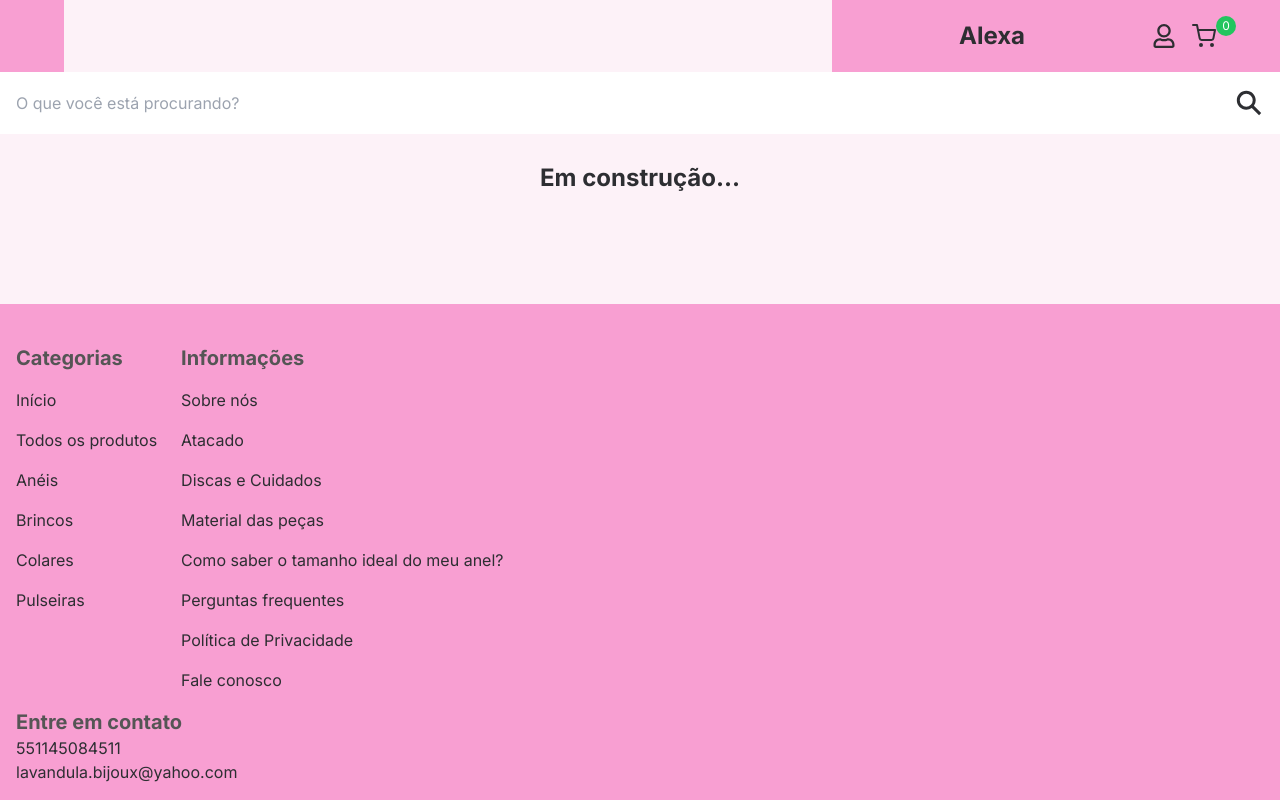
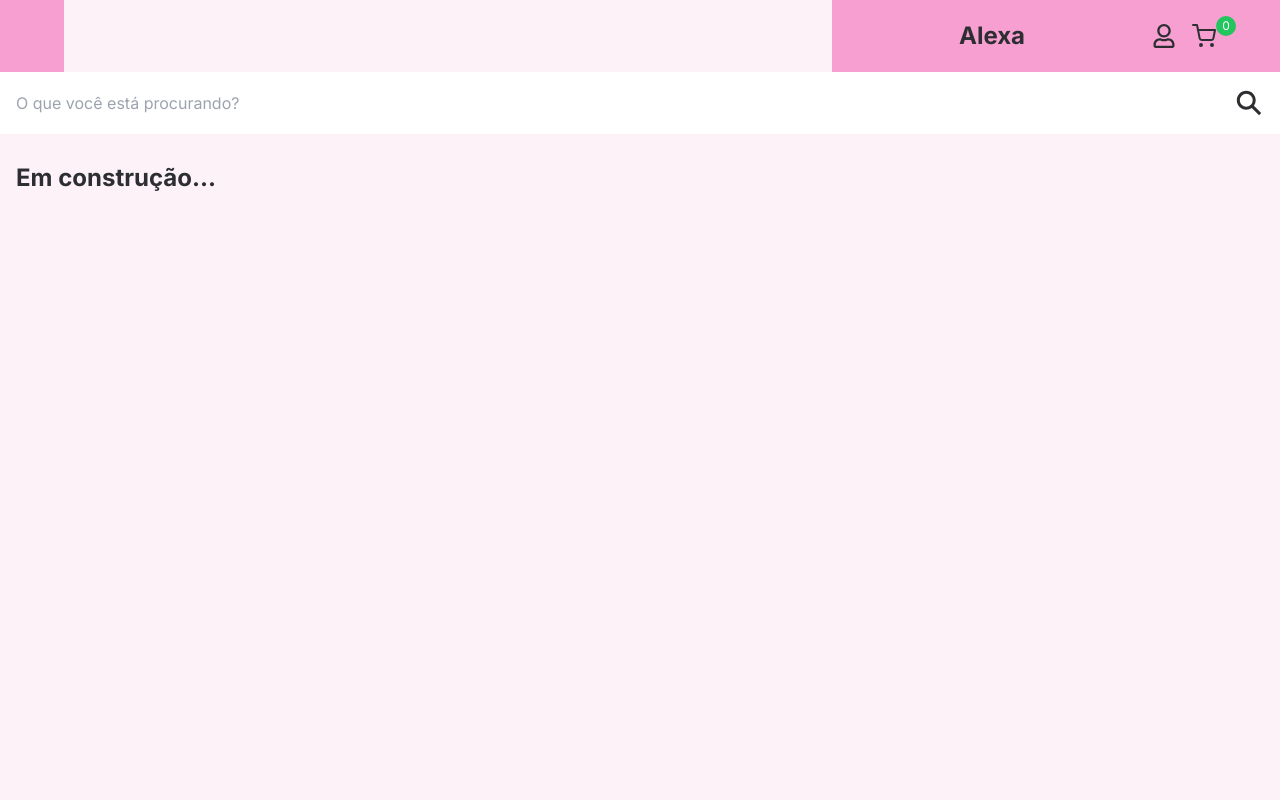
Before and after one commit to cafe51/Alexa-semijoias, a Next.js app in the folder alexa-site/: page / in a window 1280 px wide. Shown: the top 800 px of the page. Built offline with nearby package versions, Linux system fonts and the light colour scheme.

Commit message:
header and footer mooved to layout.tsx

```diff
--- a/alexa-site/src/app/cadastro/page.tsx
+++ b/alexa-site/src/app/cadastro/page.tsx
@@ -1,7 +1,6 @@
 'use client';
 
 import { useState } from 'react';
-import BodyWithHeaderAndFooter from '../components/BodyWithHeaderAndFooter';
 import { useForm } from 'react-hook-form';
 import { useRouter } from 'next/navigation';
 import { yupResolver } from '@hookform/resolvers/yup';
@@ -58,7 +57,6 @@ export default function Register() {
     };
 
     return (
-        <BodyWithHeaderAndFooter>
         <section className='flex flex-col gap-10 items-center self-center justify-center w-full h-full secColor md:w-2/5'>
             <h1>Cadastre-se</h1>
             <form
@@ -146,6 +144,5 @@ export default function Register() {
                 <p>Já possui uma conta? <a className='text-blue-500' href="/login">Iniciar sessão</a></p>
             </div>
         </section>
-        </BodyWithHeaderAndFooter>
     );
 }
--- a/alexa-site/src/app/carrinho/page.tsx
+++ b/alexa-site/src/app/carrinho/page.tsx
@@ -3,7 +3,6 @@
 // import db from '../../../public/db/db.json';
 import { ProductType } from '../utils/types';
 import CartItem from './CartItem';
-import BodyWithHeaderAndFooter from '../components/BodyWithHeaderAndFooter';
 import { useRouter } from 'next/navigation';
 import { useEffect, useState } from 'react';
 
@@ -33,7 +32,7 @@ export default function Carrinho() {
     }, [router]);
 
     return (
-        <BodyWithHeaderAndFooter>
+        <section>
             <h2 className='text-center self-center'>FINALIZE SUA COMPRA</h2>
             <section className='flex flex-col gap-1'>
                 {
@@ -65,6 +64,6 @@ export default function Carrinho() {
                         Continuar comprando
                 </button>
             </section>
-        </BodyWithHeaderAndFooter>
+        </section>
     );
 }
--- a/alexa-site/src/app/components/BodyWithHeaderAndFooter.tsx
+++ /dev/null
@@ -1,27 +0,0 @@
-'use client';
-
-import Footer from './Footer';
-import Header from './Header';
-import { usePathname } from 'next/navigation';
-import SimpleHeader from './SimpleHeader';
-
-
-export default function BodyWithHeaderAndFooter({
-    children,
-}: Readonly<{
-  children: React.ReactNode;
-}>) {
-
-    const pathname = usePathname(); // Obter o caminho atual
-    const pathSegment = pathname.split('/')[1]; // Extrair a parte 'login'
-
-    return (
-        <div className="flex flex-col justify-between min-h-screen secColor">
-            { pathSegment === 'login' || pathSegment === 'cadastro' ? <SimpleHeader /> : <Header /> }
-            <main className="flex items-center flex-col gap-4 justify-between pt-40 p-4">
-                { children }
-            </main>
-            <Footer />
-        </div>
-    );
-}
--- /dev/null
+++ b/alexa-site/src/app/components/FullHeader.tsx
@@ -0,0 +1,79 @@
+'use client';
+import { useEffect, useState } from 'react';
+import Navbar from './Navbar';
+import { FaRegUser } from 'react-icons/fa';
+import SearchBar from './SearchBar';
+import Link from 'next/link';
+import CartIcon from './CartIcon';
+import { useUser } from '@/context/UserContext';
+
+
+const FullHeader = () => {
+    const { user } = useUser();
+    const [isMenuOpen, setIsMenuOpen] = useState(false);
+    const [isScrolled, setIsScrolled] = useState(false);
+    const [ pathLoginAccount, setPathLoginAccount] = useState('minha-conta');
+
+    const handleScroll = () => {
+        const offset = window.scrollY;
+        offset > 100 ? setIsScrolled(true) : setIsScrolled(false);
+    };
+
+    useEffect(() => {
+        console.log('bem vindo', user);
+        if (!user || !localStorage.getItem('user')) {
+            try {
+                setPathLoginAccount('login');
+            } catch (e) {
+                console.error('Invalid JSON in localStorage:', e);
+            }
+        } else {
+            setPathLoginAccount('minha-conta');
+        }
+    }, [user]);
+
+
+
+    useEffect(() => {
+        window.addEventListener('scroll', handleScroll);
+    }, []);
+
+    const opacity = isScrolled ? 'primColorTransparent' : '';
+    const height = isScrolled ? 'py-2' : 'py-6';
+
+    return (
+        <header id="japhe" className={ `primColor fixed w-full transition-all duration-500 z-50  ${opacity}` }>
+            <div className={ `flex justify-between items-center px-8 md:px-16 ${height} md:py-0` }>
+                {
+                    !isMenuOpen
+                        ?
+                        <button
+                            className="md:hidden block"
+                            onClick={ () => setIsMenuOpen(!isMenuOpen) }
+                        >
+                            <svg xmlns="http://www.w3.org/2000/svg" fill="none" viewBox="0 0 24 24" stroke="currentColor" className="h-6 w-6">
+                                <path strokeLinecap="round" strokeLinejoin="round" strokeWidth={ 2 } d="M4 6h16M4 12h16M4 18h16" />
+                            </svg>
+                        </button>
+
+                        :
+                        <svg xmlns="http://www.w3.org/2000/svg" fill="none" viewBox="0 0 24 24" stroke="currentColor" className="h-6 w-6 ">
+                            <path strokeLinecap="round" strokeLinejoin="round" strokeWidth={ 2 } d="M6 18L18 6M6 6l12 12" />
+                        </svg>
+                }
+                <Navbar isMenuOpen={ isMenuOpen } setIsMenuOpen={ setIsMenuOpen } />
+                <Link className="text-2xl font-bold"  href={ '/' }>Alexa</Link>
+                <div className='flex gap-4'>
+                    <Link className=""  href={ `/${pathLoginAccount}` }><FaRegUser className='' size={ 24 } /></Link>
+                    <CartIcon />
+                </div>
+            </div>
+            <SearchBar />
+
+        </header>
+
+
+    );
+};
+
+export default FullHeader;
--- a/alexa-site/src/app/components/Header.tsx
+++ b/alexa-site/src/app/components/Header.tsx
@@ -1,79 +1,25 @@
 'use client';
-import { useEffect, useState } from 'react';
-import Navbar from './Navbar';
-import { FaRegUser } from 'react-icons/fa';
-import SearchBar from './SearchBar';
-import Link from 'next/link';
-import CartIcon from './CartIcon';
-import { useUser } from '@/context/UserContext';
+
+import FullHeader from './FullHeader';
+import { usePathname } from 'next/navigation';
+import SimpleHeader from './SimpleHeader';
 
 
-const Header = () => {
-    const { user } = useUser();
-    const [isMenuOpen, setIsMenuOpen] = useState(false);
-    const [isScrolled, setIsScrolled] = useState(false);
-    const [ pathLoginAccount, setPathLoginAccount] = useState('minha-conta');
+export default function Header({
+    children,
+}: Readonly<{
+  children: React.ReactNode;
+}>) {
 
-    const handleScroll = () => {
-        const offset = window.scrollY;
-        offset > 100 ? setIsScrolled(true) : setIsScrolled(false);
-    };
-
-    useEffect(() => {
-        console.log('bem vindo', user);
-        if (!user || !localStorage.getItem('user')) {
-            try {
-                setPathLoginAccount('login');
-            } catch (e) {
-                console.error('Invalid JSON in localStorage:', e);
-            }
-        } else {
-            setPathLoginAccount('minha-conta');
-        }
-    }, [user]);
-
-
-
-    useEffect(() => {
-        window.addEventListener('scroll', handleScroll);
-    }, []);
-
-    const opacity = isScrolled ? 'primColorTransparent' : '';
-    const height = isScrolled ? 'py-2' : 'py-6';
+    const pathname = usePathname(); // Obter o caminho atual
+    const pathSegment = pathname.split('/')[1]; // Extrair a parte 'login'
 
     return (
-        <header id="japhe" className={ `primColor fixed w-full transition-all duration-500 z-50  ${opacity}` }>
-            <div className={ `flex justify-between items-center px-8 md:px-16 ${height} md:py-0` }>
-                {
-                    !isMenuOpen
-                        ?
-                        <button
-                            className="md:hidden block"
-                            onClick={ () => setIsMenuOpen(!isMenuOpen) }
-                        >
-                            <svg xmlns="http://www.w3.org/2000/svg" fill="none" viewBox="0 0 24 24" stroke="currentColor" className="h-6 w-6">
-                                <path strokeLinecap="round" strokeLinejoin="round" strokeWidth={ 2 } d="M4 6h16M4 12h16M4 18h16" />
-                            </svg>
-                        </button>
-
-                        :
-                        <svg xmlns="http://www.w3.org/2000/svg" fill="none" viewBox="0 0 24 24" stroke="currentColor" className="h-6 w-6 ">
-                            <path strokeLinecap="round" strokeLinejoin="round" strokeWidth={ 2 } d="M6 18L18 6M6 6l12 12" />
-                        </svg>
-                }
-                <Navbar isMenuOpen={ isMenuOpen } setIsMenuOpen={ setIsMenuOpen } />
-                <Link className="text-2xl font-bold"  href={ '/' }>Alexa</Link>
-                <div className='flex gap-4'>
-                    <Link className=""  href={ `/${pathLoginAccount}` }><FaRegUser className='' size={ 24 } /></Link>
-                    <CartIcon />
-                </div>
+        <div className="min-h-screen secColor">
+            { pathSegment === 'login' || pathSegment === 'cadastro' ? <SimpleHeader /> : <FullHeader /> }
+            <div className="flex flex-col pt-40 p-4">
+                { children }
             </div>
-            <SearchBar />
-
-        </header>
-
-
+        </div>
     );
-};
-
-export default Header;
+}
--- a/alexa-site/src/app/components/Product.tsx
+++ b/alexa-site/src/app/components/Product.tsx
@@ -5,8 +5,6 @@ import { ProductType } from '../utils/types';
 import { getProductApiById } from '../utils/api';
 import ResponsiveCarousel from './ResponsiveCarousel';
 import Link from 'next/link';
-import BodyWithHeaderAndFooter from './BodyWithHeaderAndFooter';
-
 
 
 export default function Product({ id, productType }: {id: string, productType: string}) {
@@ -29,7 +27,7 @@ export default function Product({ id, productType }: {id: string, productType: s
 
 
     return (
-        <BodyWithHeaderAndFooter>
+        <main>
             { isLoading || !product ? 'carregando' : (
                 <>
                     <p>
@@ -61,6 +59,6 @@ export default function Product({ id, productType }: {id: string, productType: s
                 </>
 
             ) }
-        </BodyWithHeaderAndFooter>
+        </main>
     );
 }
--- a/alexa-site/src/app/components/ProductsList.tsx
+++ b/alexa-site/src/app/components/ProductsList.tsx
@@ -4,8 +4,6 @@ import { useEffect, useState } from 'react';
 import { ProductType } from '../utils/types';
 import { getProductApi } from '../utils/api';
 import Card from './Card';
-import BodyWithHeaderAndFooter from './BodyWithHeaderAndFooter';
-
 
 export default function ProductsList({ productType }: { productType: string }) {
     const [products, setProducts] = useState<ProductType[] | null>(null);
@@ -26,7 +24,7 @@ export default function ProductsList({ productType }: { productType: string }) {
     }, []);
 
     return (
-        <BodyWithHeaderAndFooter>
+        <main>
             <h2>{ productType.charAt(0).toUpperCase() + productType.slice(1) }</h2>
             { isLoading || !products ? (
                 <h2>Loading...</h2>
@@ -37,6 +35,6 @@ export default function ProductsList({ productType }: { productType: string }) {
                     }) }
                 </div>
             ) }
-        </BodyWithHeaderAndFooter>
+        </main>
     );
 }
--- a/alexa-site/src/app/layout.tsx
+++ b/alexa-site/src/app/layout.tsx
@@ -2,6 +2,8 @@ import type { Metadata } from 'next';
 import { Inter } from 'next/font/google';
 import './globals.css';
 import { UserProvider } from '@/context/UserContext';
+import Footer from './components/Footer';
+import Header from './components/Header';
 
 const inter = Inter({ subsets: ['latin'] });
 
@@ -19,7 +21,10 @@ export default function RootLayout({
         <html lang="en">
             <body className={ inter.className }>
                 <UserProvider>
-                    { children }
+                    <Header>
+                        { children }
+                    </Header>
+                    <Footer />
                 </UserProvider>
             </body>
         </html>
--- a/alexa-site/src/app/login/page.tsx
+++ b/alexa-site/src/app/login/page.tsx
@@ -1,7 +1,6 @@
 'use client';
 
 import { useEffect, useState } from 'react';
-import BodyWithHeaderAndFooter from '../components/BodyWithHeaderAndFooter';
 import { useRouter } from 'next/navigation';
 import { ImSpinner9 } from 'react-icons/im';
 import { getProductApi, getUsersApi } from '../utils/api';
@@ -93,7 +92,6 @@ export default function Login() {
     };
 
     return (
-        <BodyWithHeaderAndFooter>
         <section className='flex flex-col gap-10 items-center self-center justify-center w-full h-full secColor md:w-2/5'>
             <h1>Entre na sua conta</h1>
             <form
@@ -167,6 +165,5 @@ export default function Login() {
                 <p>Não tem uma conta? <a className='text-blue-500' href="/cadastro">Cadastre-se</a></p>
             </div>
         </section>
-        </BodyWithHeaderAndFooter>
     );
 }
--- a/alexa-site/src/app/minha-conta/page.tsx
+++ b/alexa-site/src/app/minha-conta/page.tsx
@@ -1,7 +1,6 @@
 'use client';
 
 import Link from 'next/link';
-import BodyWithHeaderAndFooter from '../components/BodyWithHeaderAndFooter';
 import { useUser } from '@/context/UserContext';
 import CardOrder from './CardOrder';
 import { OrderType } from '../utils/types';
@@ -53,7 +52,7 @@ export default function ClientProfile() {
     );
 
     return (
-        <BodyWithHeaderAndFooter>
+        <main>
             <div className='flex gap-2'>
                 <Link href={ '/' } className='font-normal'>Início</Link>
                 <span className='font-normal'>{ '>' }</span>
@@ -94,6 +93,6 @@ export default function ClientProfile() {
                 </section>
             </div>
 
-        </BodyWithHeaderAndFooter>
+        </main>
     );
 }
--- a/alexa-site/src/app/page.tsx
+++ b/alexa-site/src/app/page.tsx
@@ -1,9 +1,5 @@
-import BodyWithHeaderAndFooter from './components/BodyWithHeaderAndFooter';
-
 export default function Home() {
     return (
-        <BodyWithHeaderAndFooter>
-            <h2>Em construção...</h2>
-        </ BodyWithHeaderAndFooter>
+        <h2>Em construção...</h2>
     );
 }
```
Lines whose indentation alone changed are shown as unchanged.
